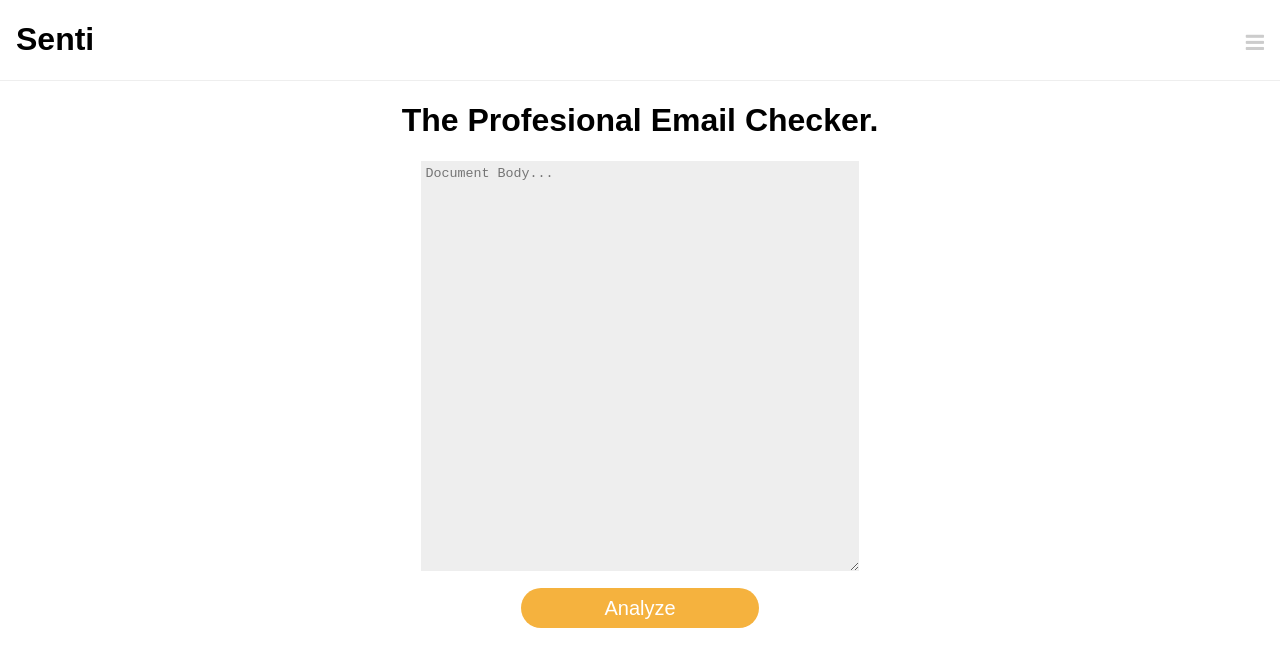
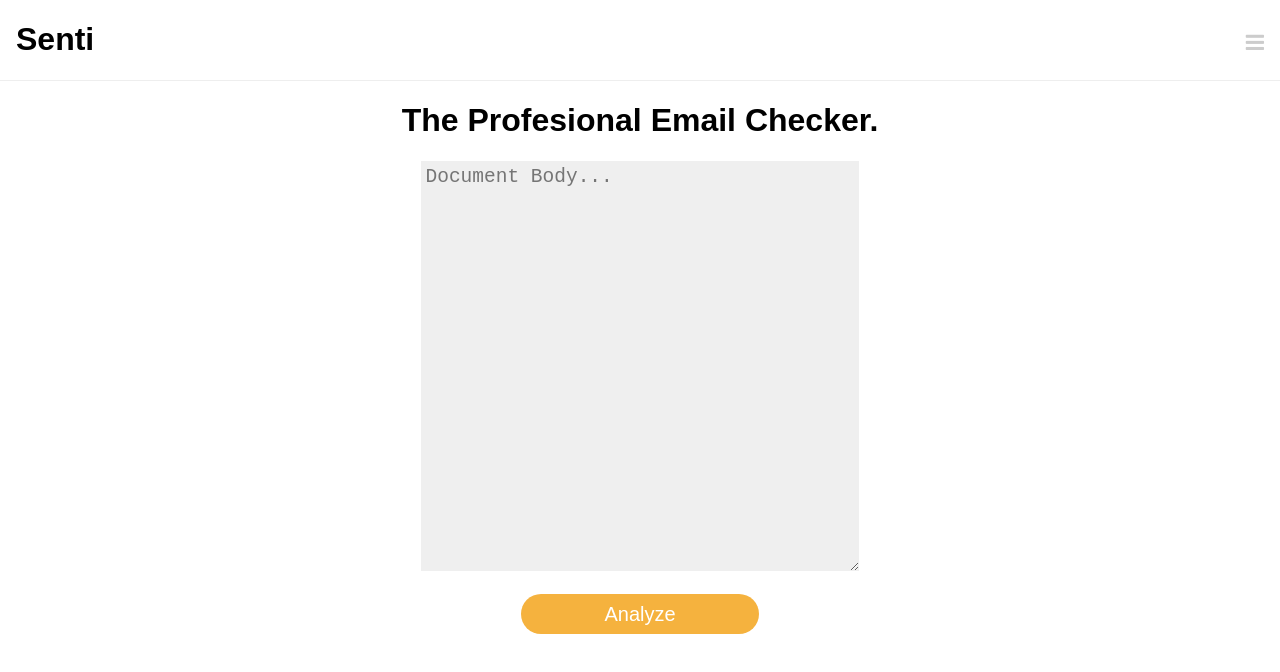
Before and after one commit to BrandonKlotz/senti, a React (Create React App) app in the folder client/: page / in a window 1280 px wide. Shown: the top 672 px of the page. Built offline with nearby package versions, Linux system fonts and the light colour scheme.

Commit message:
Add guard clause in Form component on submit function

```diff
--- a/client/src/components/Form.js
+++ b/client/src/components/Form.js
@@ -32,6 +32,11 @@ class Form extends Component {
 	handleSubmit(event) {
 		event.preventDefault();
 
+		if(this.state.text === "") {
+			alert('Hey please enter at least 2 senteces for me to analyze! :D');
+			return
+		}
+
 		this.props.onSubmit({
 			text: this.state.text
 		});
--- a/client/src/index.css
+++ b/client/src/index.css
@@ -30,7 +30,8 @@ textarea {
   min-width: 90%;
   min-height: 400px;
 	border: none;
-  background-color: #eee;
+  font-size: 1.5em;
+  background-color: #efefef;
   border-radius: 0;
 	padding: 5px;
   margin-bottom: 1em;
```
